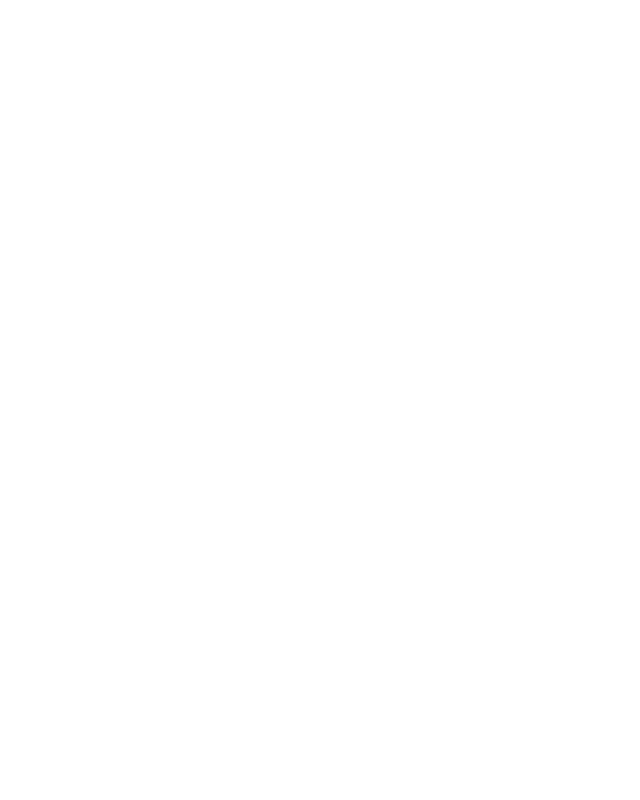
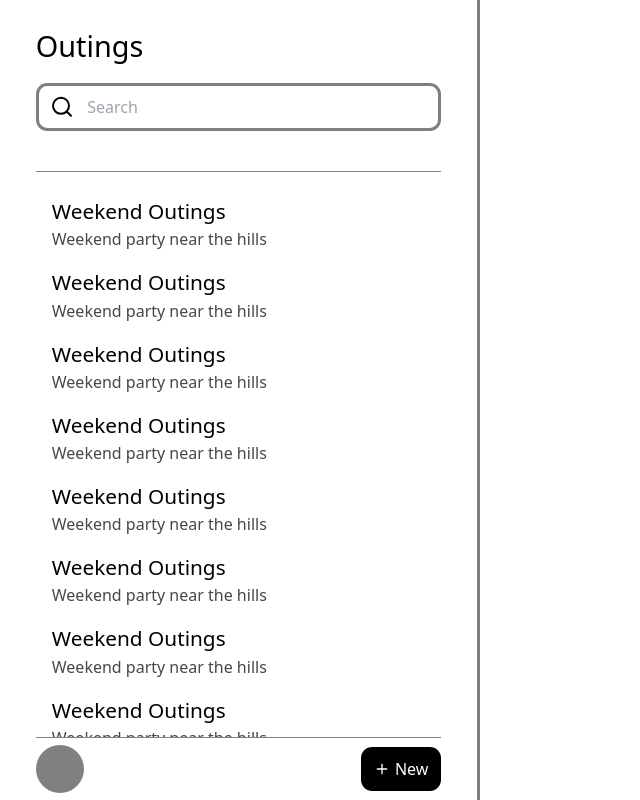
Before and after one commit to inamprograms/Teepon, a Next.js app in the folder frontend/: page /chat in a window 1280 px wide. Shown: the whole page, without its empty margins (0-640 px from the left). Built offline with nearby package versions, Linux system fonts and the light colour scheme.

Commit message:
UPDATED: sidebar

```diff
--- a/frontend/app/chat/page.jsx
+++ b/frontend/app/chat/page.jsx
@@ -7,7 +7,7 @@
 
 const index = () => {
 
-  const [hamburg, setHamburg] = useState(false)
+  const [hamburg, setHamburg] = useState(true)
 
   return (
     <>
--- a/frontend/components/Sidebar/Sidebar.jsx
+++ b/frontend/components/Sidebar/Sidebar.jsx
@@ -1,11 +1,107 @@
 import React from 'react'
 import style from './sidebar.module.css'
 import { IoMdClose } from "react-icons/io";
+import { FiSearch, FiPlus } from "react-icons/fi";
 
 const Sidebar = ({hamburg, setHamburg}) => {
+
+  const outings = [
+    {
+      'name' : 'Weekend Outings',
+      'desc' : 'Weekend party near the hills'
+    },
+    {
+      'name' : 'Weekend Outings',
+      'desc' : 'Weekend party near the hills'
+    },
+    {
+      'name' : 'Weekend Outings',
+      'desc' : 'Weekend party near the hills'
+    },
+    {
+      'name' : 'Weekend Outings',
+      'desc' : 'Weekend party near the hills'
+    },
+    {
+      'name' : 'Weekend Outings',
+      'desc' : 'Weekend party near the hills'
+    },
+    {
+      'name' : 'Weekend Outings',
+      'desc' : 'Weekend party near the hills'
+    },
+    {
+      'name' : 'Weekend Outings',
+      'desc' : 'Weekend party near the hills'
+    },
+    {
+      'name' : 'Weekend Outings',
+      'desc' : 'Weekend party near the hills'
+    },
+    {
+      'name' : 'Weekend Outings',
+      'desc' : 'Weekend party near the hills'
+    },
+    {
+      'name' : 'Weekend Outings',
+      'desc' : 'Weekend party near the hills'
+    },
+    {
+      'name' : 'Weekend Outings',
+      'desc' : 'Weekend party near the hills'
+    },
+    {
+      'name' : 'Weekend Outings',
+      'desc' : 'Weekend party near the hills'
+    },
+    {
+      'name' : 'Weekend Outings',
+      'desc' : 'Weekend party near the hills'
+    },
+    {
+      'name' : 'Weekend Outings',
+      'desc' : 'Weekend party near the hills'
+    },
+    {
+      'name' : 'Weekend Outings',
+      'desc' : 'Weekend party near the hills'
+    },
+    {
+      'name' : 'Weekend Outings',
+      'desc' : 'Weekend party near the hills'
+    }
+
+  ]
+
   return (
     <div className={`${style.sidebar} ${!hamburg ? style.hide : ''}`}>
       <div className={style.close} onClick={()=>{setHamburg(false)}}><IoMdClose /></div>
+      <div className={style.upper_dock}>
+        <h1 className={style.outings}>Outings</h1>
+        <div className={style.searchbar}>
+          <FiSearch className={style.search_icon}/>
+          <input type="text" name="search" id="search" className={style.input} placeholder='Search' />
+        </div>
+      </div>
+
+      <div className={style.middle_dock}>
+        <ul className={style.outings}>
+          {outings.map((item)=>{
+            return <li className={style.outing}>
+              <div className={style.title}>{item.name}</div>
+              <div className={style.desc}>{item.desc}</div>
+            </li>
+          })}
+        </ul>
+      </div>
+
+
+      <div className={style.lower_dock}>
+        <div className={style.profile}></div>
+        <button className={style.new}>
+          <FiPlus className={style.svg}/> New
+        </button>
+      </div>
     </div>
   )
 }
--- a/frontend/components/Sidebar/sidebar.module.css
+++ b/frontend/components/Sidebar/sidebar.module.css
@@ -5,6 +5,8 @@
     width: 100%;
     position: relative;
     transition: 0.25s;
+    display: flex;
+    flex-direction: column;
 
     .close{
         position: absolute;
@@ -16,6 +18,102 @@
             display: none;
         }
     }
+
+    .upper_dock{
+
+        padding: 1.5rem 0rem;
+        width: 85%;
+        margin: 0 auto;
+        border-bottom: 0.1rem solid gray;
+
+        .outings{
+            font-size: 1.8rem;
+        }
+
+        .searchbar{
+            /* width: 80%; */
+            margin: 1rem auto;
+            max-width: 30rem;
+            border: 0.2rem solid gray;
+            border-radius: 0.7rem;
+            display: flex;
+            height: 3rem;
+
+            .search_icon{
+                height: 80%;
+                width: 1.5rem;
+                margin: auto;
+            }
+
+            .input{
+                width: 85%;
+                margin: auto;
+                margin-left: 0.1rem;
+            }
+            .input:focus{
+                outline: none;
+            }
+
+        }
+    }
+
+    .middle_dock{
+        height: calc(100vh - 5rem);
+        margin: auto;
+        margin-top: 0;
+        width: 85%;
+        overflow: scroll;
+
+        .outings{
+            margin: 1rem auto;
+
+            .outing{
+                padding: 0.5rem 1rem;
+
+                .title{
+                    font-size: 1.3rem;
+                }
+
+                .desc{
+                    color: rgb(71, 71, 71);
+                }
+            }
+        }
+    }
+
+    .lower_dock{
+        height: 5rem;
+        width: 85%;
+        margin: 0 auto;
+        border-top: solid 0.1rem gray;
+        display: flex;
+
+        .profile{
+            width: 3rem;
+            background: gray;
+            aspect-ratio: 1;
+            border-radius: 50%;
+            margin: auto 0;
+        }
+
+        .new{
+            width: 5rem;
+            color: white;
+            background: black;
+            height: 2.7rem;
+            margin: auto;
+            margin-right: 0;
+            display: flex;
+            justify-content: center;
+            align-items: center;
+            border-radius: 0.7rem;
+
+            .svg{
+                margin-right: 0.3rem;
+            }
+
+        }
+    }
 }
 
 .hide{
```
